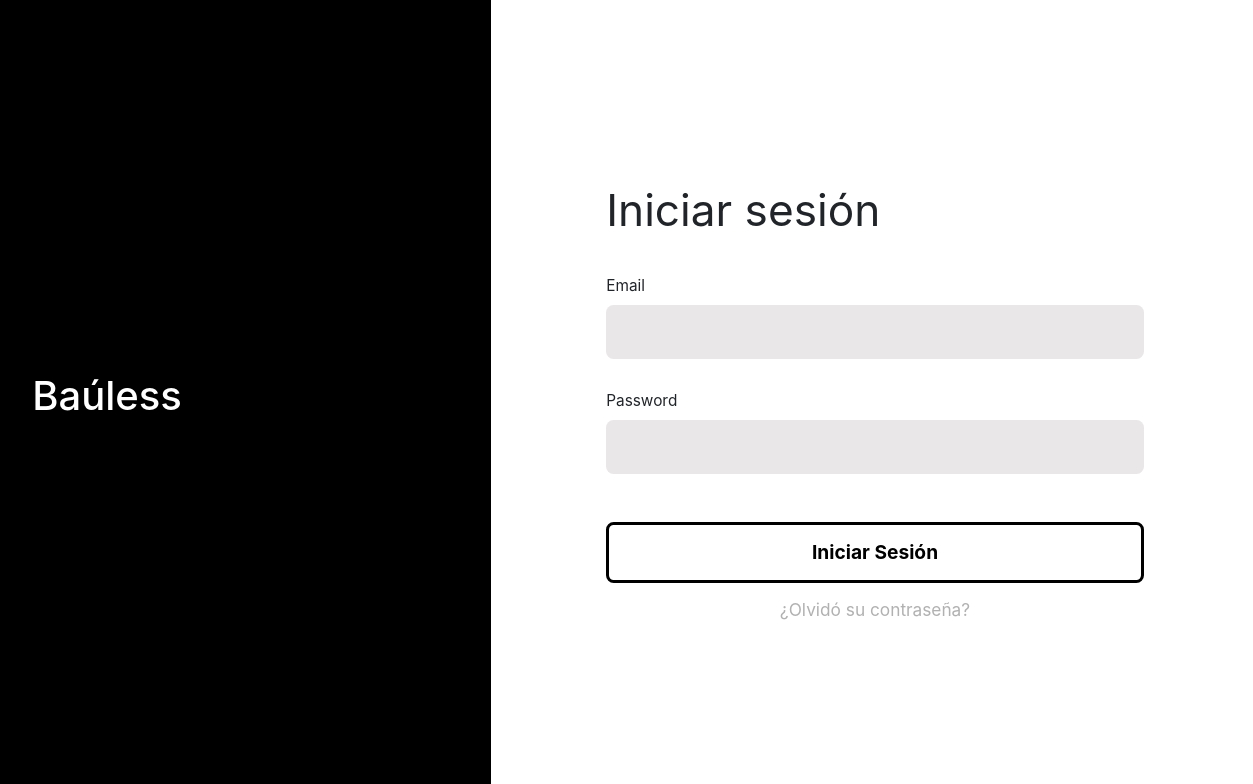
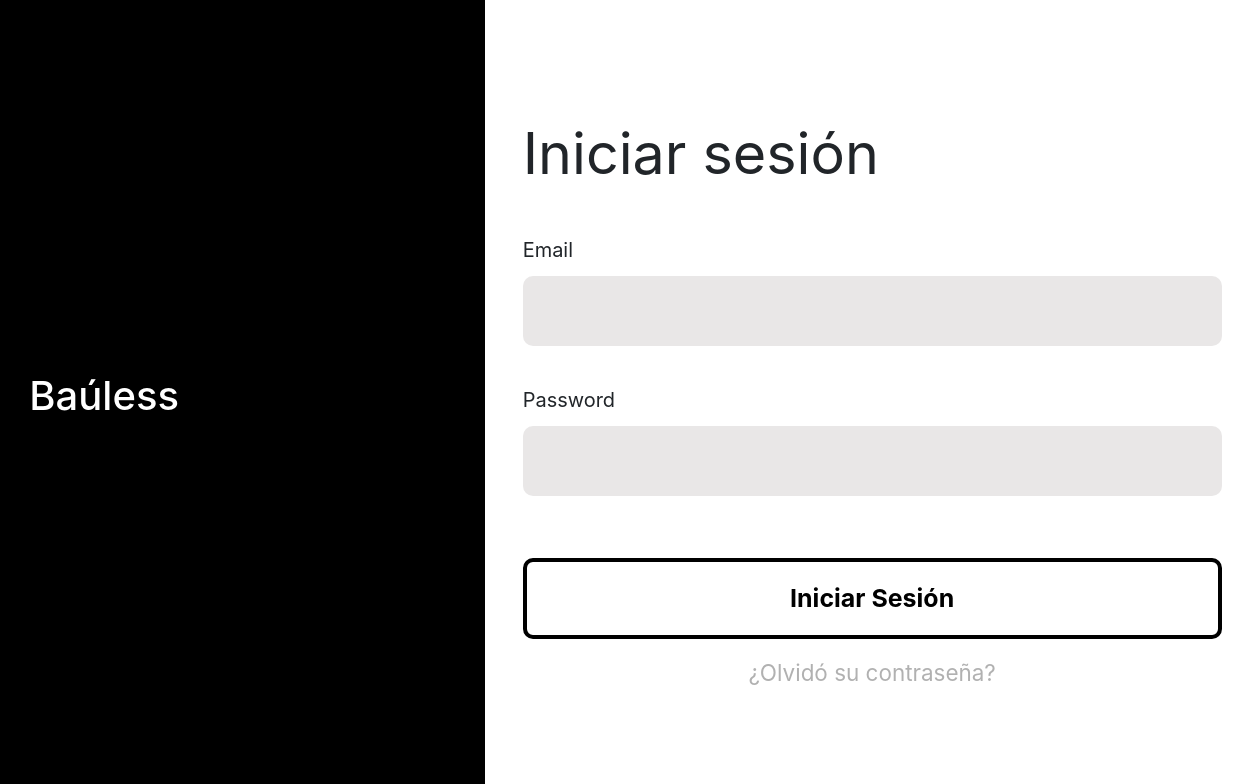
Before and after one commit to yeison0797/inventario.Front, a React (Create React App) app: page / in a window 1536 px wide. Shown: the top 784 px of the page, without its empty margins (277-1530 px from the left). Built offline with nearby package versions, Linux system fonts and the light colour scheme.

Commit message:
movimientos

```diff
--- a/src/hojas-de-estilo/PantallaPrincipal.css
+++ b/src/hojas-de-estilo/PantallaPrincipal.css
@@ -136,7 +136,7 @@ body {
 
 @media only screen and (min-width: 1400px) {
     .container-main {
-        font-size: 1em;
+        font-size: 1.3em;
     }
 
     .inputs{
--- a/src/paginas/componentes/DerProductos.js
+++ b/src/paginas/componentes/DerProductos.js
@@ -5,7 +5,8 @@ import { BusquedaTrabajadores } from './BusquedaTrabajadores';
 
 export function DerProductos() {
   return (
-    <div className="der px-4">
+      <>
+
 
 
       <label className="titulo-resumen">Resumen del movimiento</label>
@@ -37,6 +38,6 @@ export function DerProductos() {
         </div>
       </div> */}
 
-    </div>
+</>
   )
 }
```
